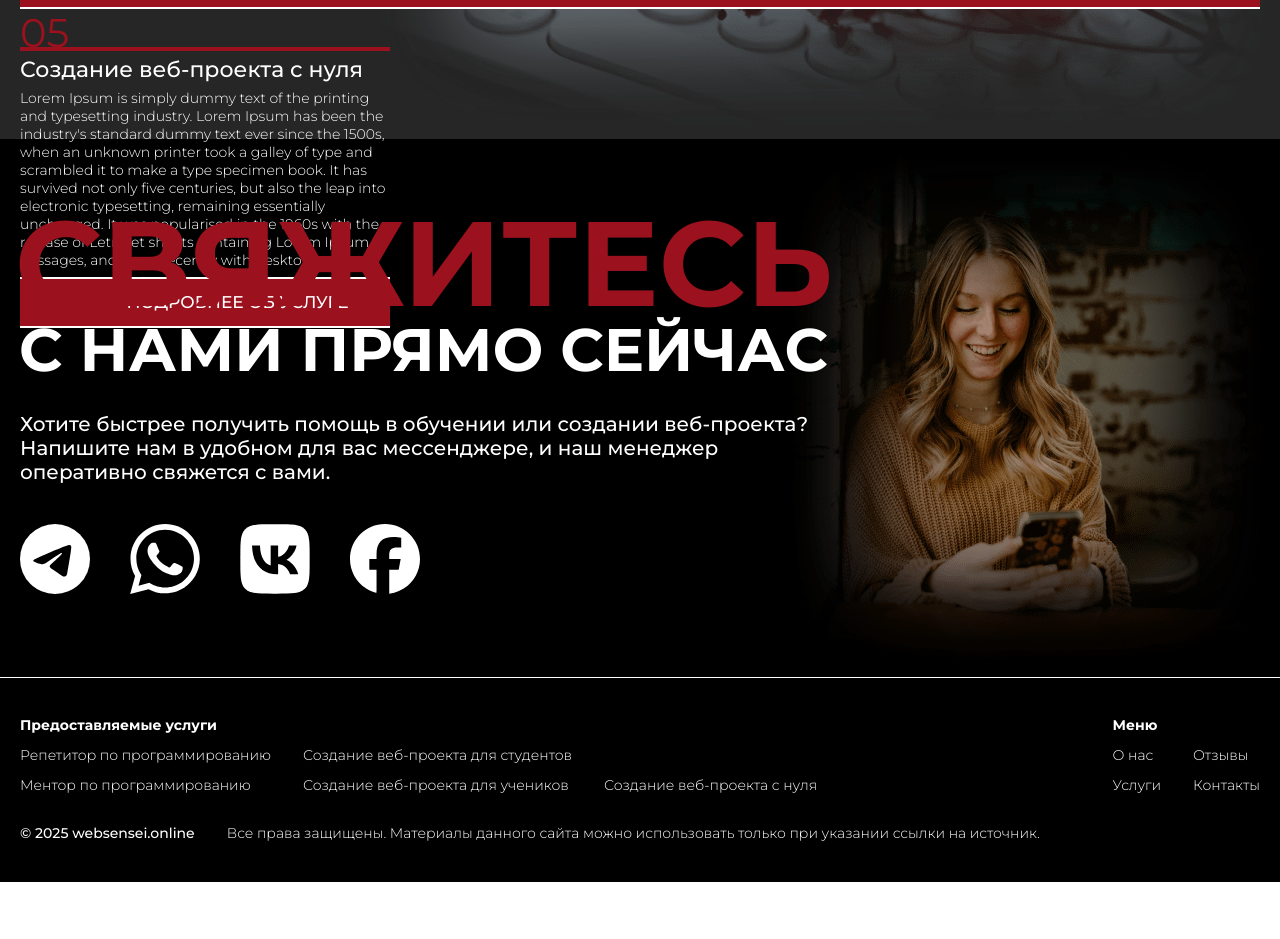
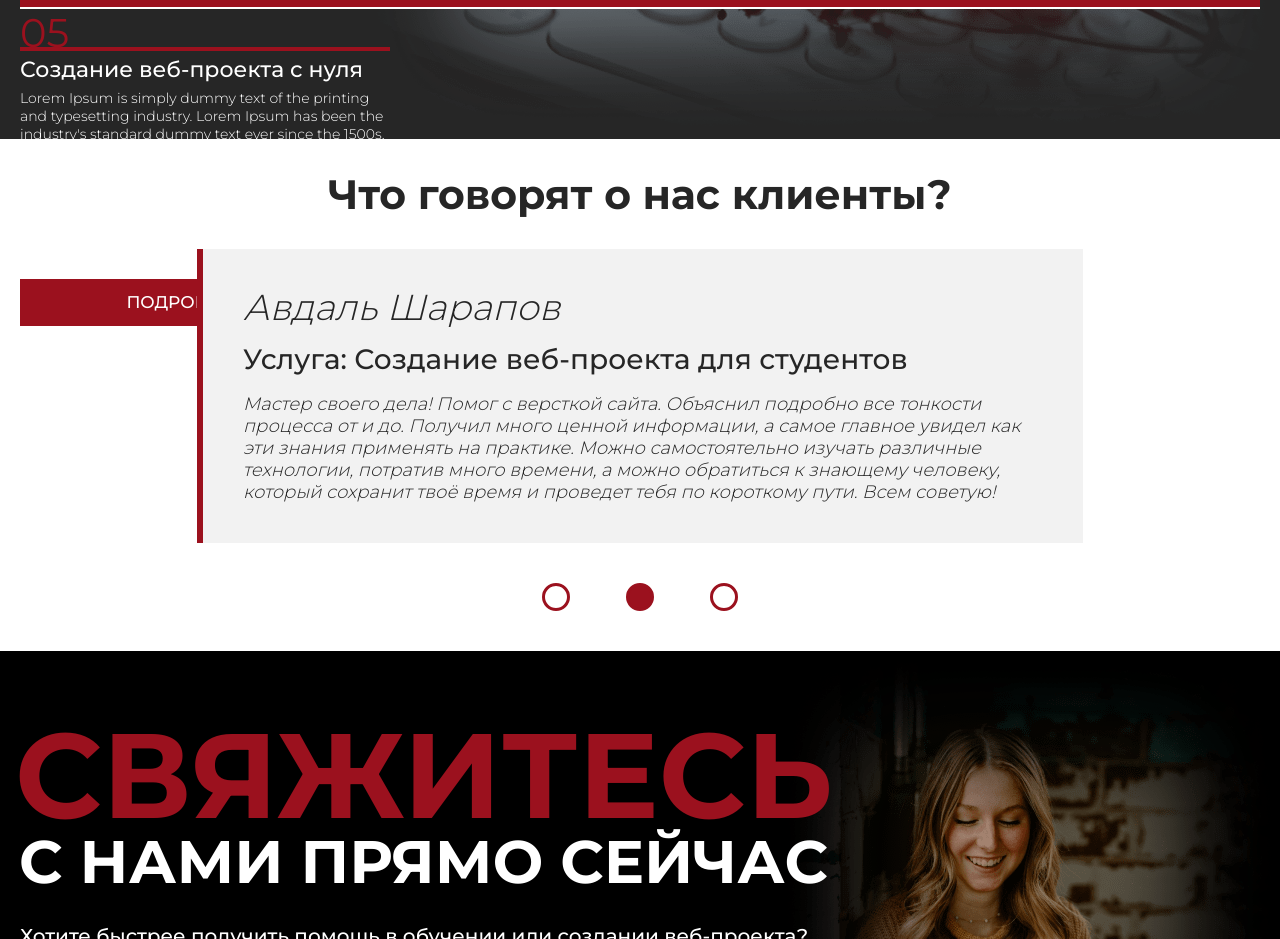
Before and after one commit to maksymbashkatov/websensei, a Next.js app: page / in a window 1280 px wide. Shown: the part 1700-2639 px from the top of the page. Before the commit the page ends 2582 px from the top, so only its background shows below. Built offline with nearby package versions, Linux system fonts and the light colour scheme.

Commit message:
feat: add reviews section, styles and carousel for it

```diff
--- /dev/null
+++ b/app/components/reviews/reviews.module.css
@@ -0,0 +1,53 @@
+.reviews {
+  display: grid;
+  row-gap: 40px;
+  overflow: hidden;
+}
+
+.title {
+  color: #262626;
+  font-size: 41px;
+  font-weight: 700;
+  text-align: center;
+  line-height: 0.74;
+}
+
+.reviewsContainer {
+  justify-self: center;
+  display: grid;
+  column-gap: 160px;
+  grid-template-columns: repeat(3, auto);
+  overflow: hidden;
+  transition: transform 0.5s ease-in-out;
+}
+
+.activeReview {
+  opacity: 1;
+  transform: scale(1);
+}
+
+.inactiveReview {
+  opacity: 0.6;
+  transform: scale(0.9);
+}
+
+.circlesContainer {
+  display: grid;
+  grid-auto-flow: column;
+  justify-content: center;
+  column-gap: 56px;
+}
+
+.circle {
+  width: 28px;
+  height: 28px;
+  border-radius: 50%;
+  background-color: #FFF;
+  cursor: pointer;
+  border: 3px solid #9B111E;
+  transition: background-color 0.3s;
+}
+
+.activeCircle {
+  background-color: #9B111E;
+}
--- /dev/null
+++ b/app/components/reviews/reviews.tsx
@@ -0,0 +1,40 @@
+'use client';
+
+import { useState } from 'react';
+import styles from './reviews.module.css';
+import ReviewsStatic from './reviewsStatic';
+
+export default function Reviews() {
+  const [activeIndex, setActiveIndex] = useState(2);
+
+  const handleCircleClick = (index: number) => {
+    setActiveIndex(index);
+  };
+
+  const calculateTransform = () => {
+    const offset = 886 + 160;
+    return `translateX(calc(${(2 - activeIndex) * offset}px))`;
+  };
+
+  return <section className={`${styles.reviews} section`}>
+  <h2 className={styles.title}>Что говорят о нас клиенты?</h2>
+  <div className={styles.reviewsContainer} style={{ transform: calculateTransform() }}>
+    <ReviewsStatic
+      activeIndex={activeIndex}
+      activeReview={styles.activeReview}
+      inactiveReview={styles.inactiveReview}
+    />
+  </div>
+  <div className={styles.circlesContainer}>
+    {
+      [1, 2, 3].map((index) => <div
+        key={index}
+        className={
+          `${styles.circle} ${activeIndex === index ? styles.activeCircle : ''}`
+        }
+        onClick={() => handleCircleClick(index)}
+      ></div>)
+    }
+  </div>
+</section>
+}
--- /dev/null
+++ b/app/components/reviews/reviewsStatic.module.css
@@ -0,0 +1,30 @@
+.review {
+  display: grid;
+  align-content: center;
+  row-gap: 20px;
+  color: #262626;
+  background-color: #F2F2F2;
+  width: 886px;
+  border-left: 6px solid #9B111E;
+  padding: 40px;
+  transition: opacity 0.5s, transform 0.5s;
+}
+
+.review > *:nth-child(1) {
+  font-size: 36px;
+  font-weight: 300;
+  font-style: italic;
+  line-height: 1;
+}
+
+.review > *:nth-child(2) {
+  font-size: 28px;
+  font-weight: 500;
+  line-height: 1;
+}
+
+.review > *:nth-child(3) {
+  font-size: 18px;
+  font-weight: 300;
+  font-style: italic;
+}
--- /dev/null
+++ b/app/components/reviews/reviewsStatic.tsx
@@ -0,0 +1,40 @@
+import styles from './reviewsStatic.module.css';
+
+const reviews = [
+  {
+    id: 1,
+    who: 'Авдаль Шарапов',
+    service: 'Услуга: Создание веб-проекта для студентов',
+    content: 'Мастер своего дела! Помог с версткой сайта. Объяснил подробно все тонкости процесса от и до. Получил много ценной информации, а самое главное увидел как эти знания применять на практике. Можно самостоятельно изучать различные технологии, потратив много времени, а можно обратиться к знающему человеку, который сохранит твоё время и проведет тебя по короткому пути. Всем советую!'
+  },
+  {
+    id: 2,
+    who: 'Авдаль Шарапов',
+    service: 'Услуга: Создание веб-проекта для студентов',
+    content: 'Мастер своего дела! Помог с версткой сайта. Объяснил подробно все тонкости процесса от и до. Получил много ценной информации, а самое главное увидел как эти знания применять на практике. Можно самостоятельно изучать различные технологии, потратив много времени, а можно обратиться к знающему человеку, который сохранит твоё время и проведет тебя по короткому пути. Всем советую!'
+  },
+  {
+    id: 3,
+    who: 'Авдаль Шарапов',
+    service: 'Услуга: Создание веб-проекта для студентов',
+    content: 'Мастер своего дела! Помог с версткой сайта. Объяснил подробно все тонкости процесса от и до. Получил много ценной информации, а самое главное увидел как эти знания применять на практике. Можно самостоятельно изучать различные технологии, потратив много времени, а можно обратиться к знающему человеку, который сохранит твоё время и проведет тебя по короткому пути. Всем советую!'
+  }
+]
+
+export default function ReviewsStatic(
+  { activeIndex, activeReview, inactiveReview }:
+  { activeIndex: number, activeReview: string, inactiveReview: string }
+) {
+  return <>
+    {
+      reviews.map((rev) => <div key={rev.id} className={`
+        ${styles.review}
+        ${activeIndex === rev.id ? activeReview : inactiveReview}
+      `}>
+        <p>{rev.who}</p>
+        <h3>{rev.service}</h3>
+        <p>{rev.content}</p>
+      </div>)
+    }
+  </>
+}
--- a/app/page.tsx
+++ b/app/page.tsx
@@ -1,7 +1,8 @@
 import AboutUs from './components/about-us';
 import Header from './components/header';
 import Services from './components/services/services';
-import Contacts from './components/contacts'
+import Contacts from './components/contacts';
+import Reviews from './components/reviews/reviews';
 
 export default function Page() {
   return (
@@ -10,6 +11,7 @@ export default function Page() {
       <main>
         <AboutUs/>
         <Services/>
+        <Reviews/>
         <Contacts/>
       </main>
     </>
```
Also changed, not shown: public/fonts/Montserrat-LightItalic.woff (added), public/fonts/Montserrat-LightItalic.woff2 (added).
